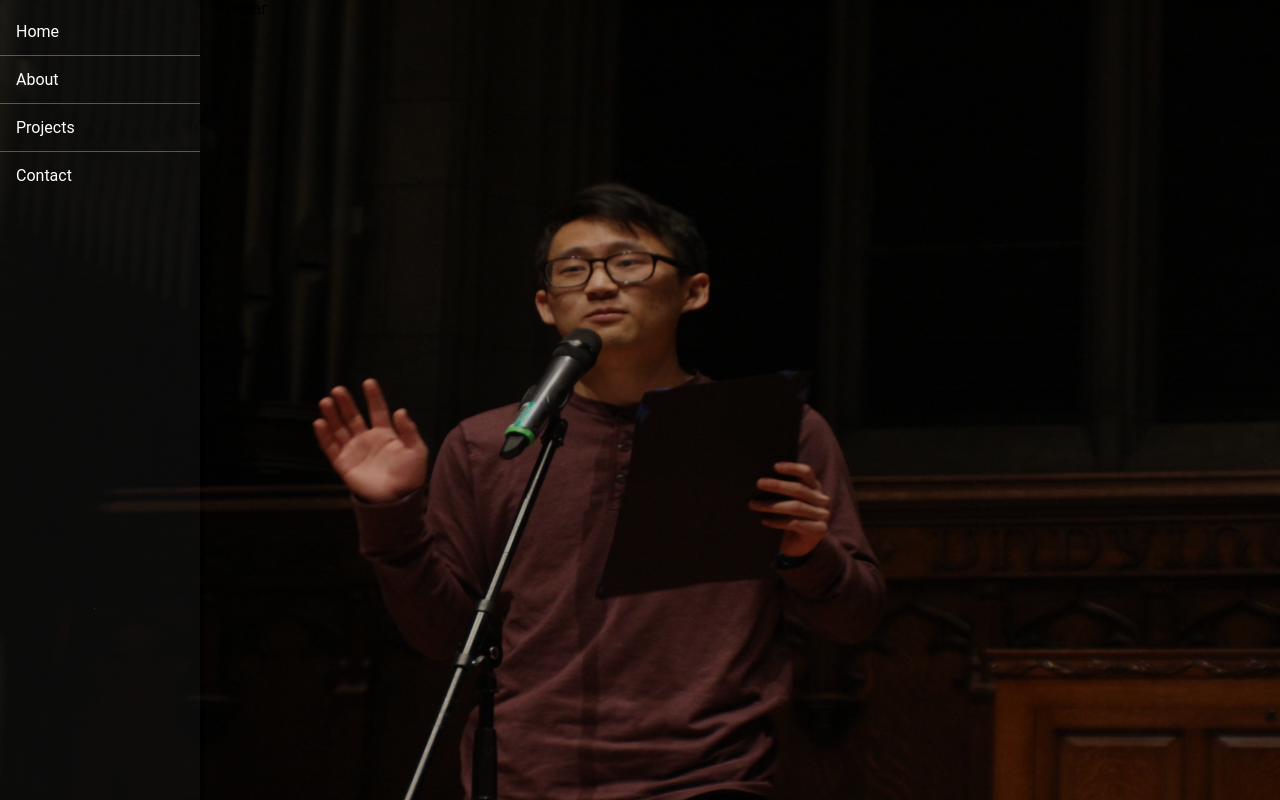
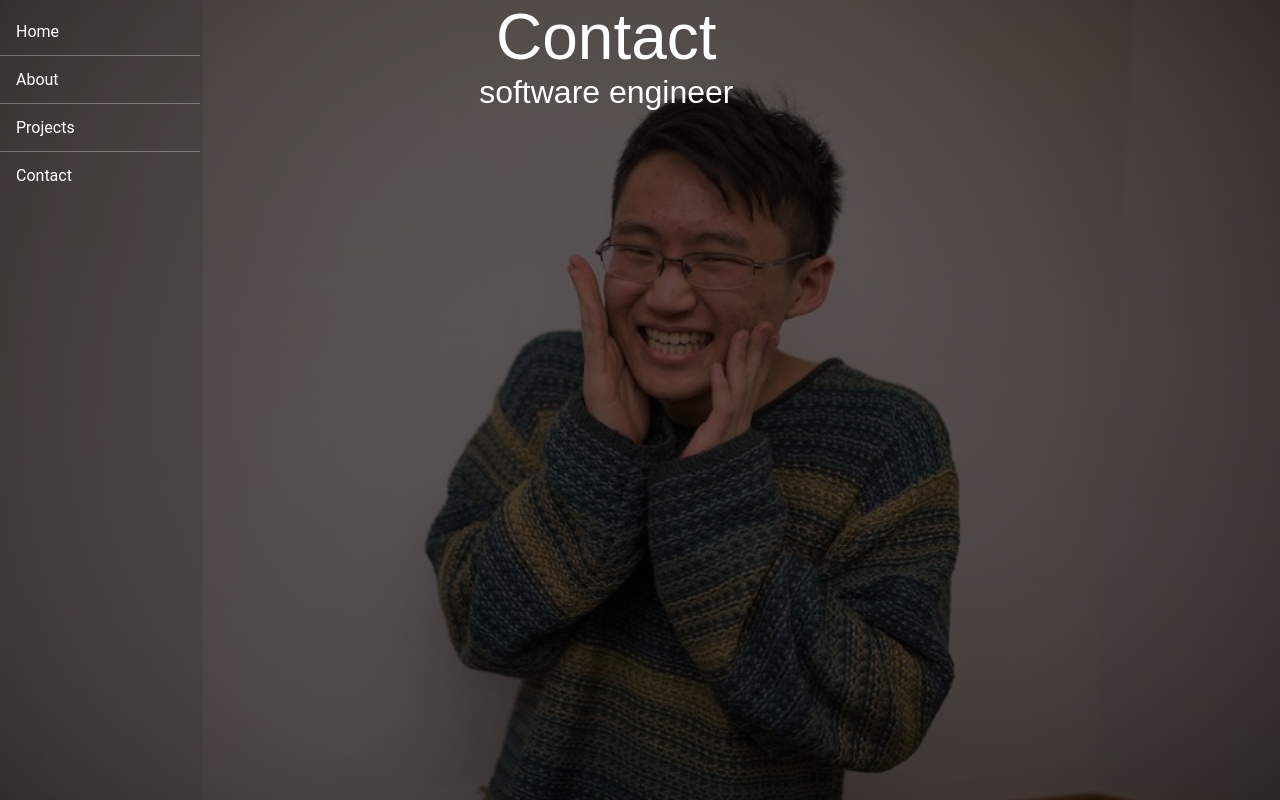
Before and after one commit to jessejhuang/jessehuang.me, a React (Create React App) app in the folder app/: page /contact in a window 1280 px wide. Built offline with nearby package versions, Linux system fonts and the light colour scheme; what react-tap-event-plugin would draw is missing.

Commit message:
initialize backgrounds
correctly style background on initial render

```diff
--- a/app/public/index.html
+++ b/app/public/index.html
@@ -15,7 +15,7 @@
       It will be replaced with the URL of the `public` folder during the build.
       Only files inside the `public` folder can be referenced from the HTML.
 
-      Unlike "/favicon.ico" or "favicon.ico", "%PUBLIC_URL%/favicon.ico" will
+      Unlike "/jiuzhaigoutree.jpg" or "jiuzhaigoutree.jpg", "%PUBLIC_URL%/jiuzhaigoutree.jpg" will
       work correctly both with client-side routing and a non-root public URL.
       Learn how to configure a non-root public URL by running `npm run build`.
     -->
--- a/app/src/components/NavBar.jsx
+++ b/app/src/components/NavBar.jsx
@@ -1,9 +1,6 @@
 import React from 'react';
-import {
-  BrowserRouter as Router,
-  Route,
-  Link,
-} from 'react-router-dom';
+import PropTypes from 'prop-types';
+import { withRouter, Route, Link } from 'react-router-dom';
 import { Grid, Row, Col } from 'react-flexbox-grid';
 import Divider from 'material-ui/Divider';
 import { List, ListItem } from 'material-ui/List';
@@ -21,9 +18,28 @@ import Roof from '../images/jiuzhaigouroof.jpg';
 class NavBar extends React.Component {
   constructor(props) {
     super(props);
+    let initBg;
+    let initDark;
+    switch (this.props.location.pathname) {
+      case '/about':
+        initBg = Roof;
+        initDark = 0;
+        break;
+      case '/projects':
+        initBg = Lake;
+        initDark = 0;
+        break;
+      case '/contact':
+        initBg = Bio;
+        initDark = 0.6;
+        break;
+      default:
+        initBg = GrandSlam;
+        initDark = 0.3;
+    }
     this.state = {
-      backgroundUrl: GrandSlam,
-      backgroundDarkness: 0.3,
+      backgroundUrl: initBg,
+      backgroundDarkness: initDark,
     };
   }
   render() {
@@ -42,8 +58,6 @@ class NavBar extends React.Component {
       backgroundColor: 'rgba(48,48,48,0.2)',
     };
     return (
-      <div>
-        <Router>
       <div>
         <Grid fluid style={gridStyle}>
           <Row>
@@ -100,9 +114,12 @@ class NavBar extends React.Component {
           </Row>
         </Grid>
       </div>
-        </Router>
-      </div>
     );
   }
 }
-export default NavBar;
+NavBar.propTypes = {
+  location: PropTypes.shape({
+    pathname: PropTypes.string,
+  }).isRequired,
+};
+export default withRouter(NavBar);
--- a/app/src/scenes/Contact.jsx
+++ b/app/src/scenes/Contact.jsx
@@ -1,8 +1,24 @@
 import React from 'react';
+import { Row, Col } from 'react-flexbox-grid';
 
-const Contact = () => (
-  <div>
-    Foobar
-  </div>
-);
+const Contact = () => {
+  const style = {
+    color: 'white',
+    textAlign: 'center',
+    height: '100%',
+    width: '100%',
+  };
+  return (
+    <Row style={style}>
+      <Col xs={10} md={10} lg={10} >
+        <div style={{ fontSize: '64px' }}>
+          Contact
+        </div>
+        <div style={{ fontSize: '32px' }}>
+          software engineer
+        </div>
+      </Col>
+    </Row>
+  );
+};
 export default Contact;
```
Also changed, not shown: app/src/App.jsx (+9 -1 lines), app/src/images/linkedin-logo.png (added), 1 other file (tests, documents, lock files or other folders). Lines whose indentation alone changed are shown as unchanged.
